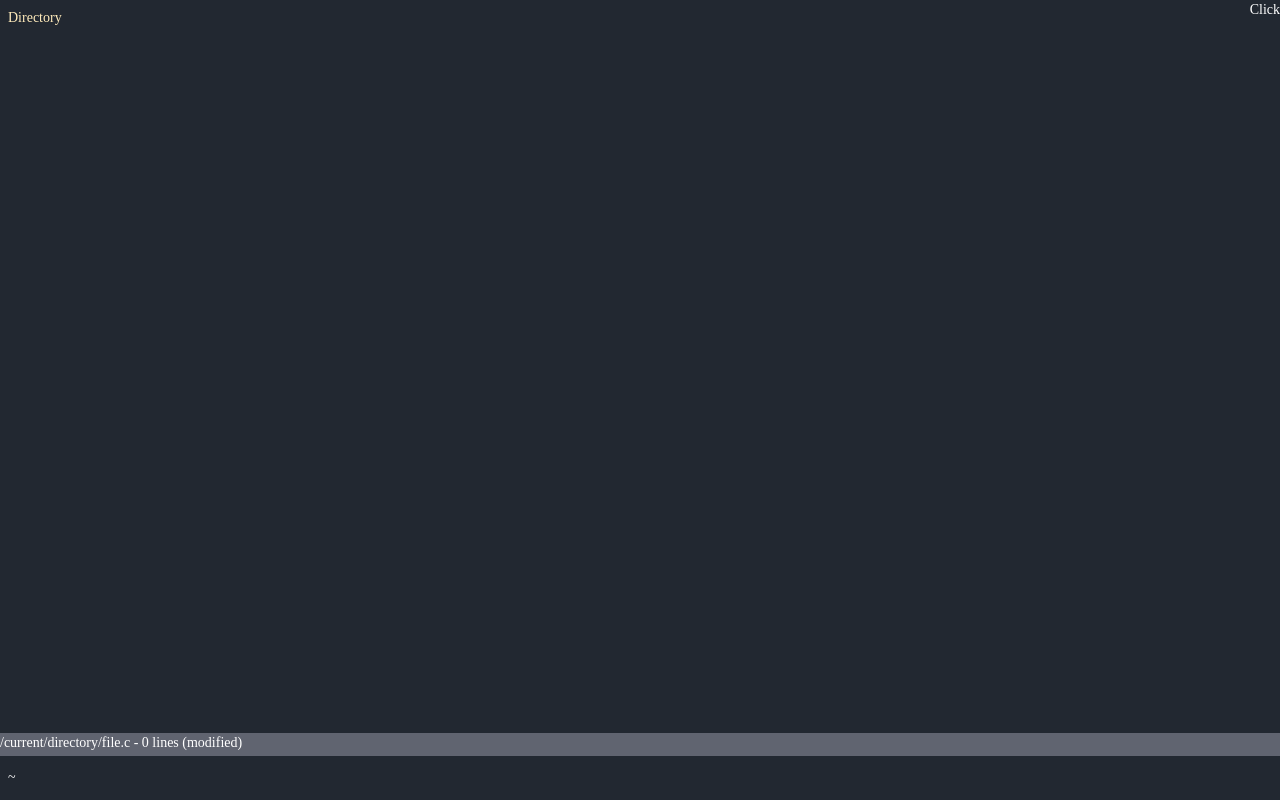
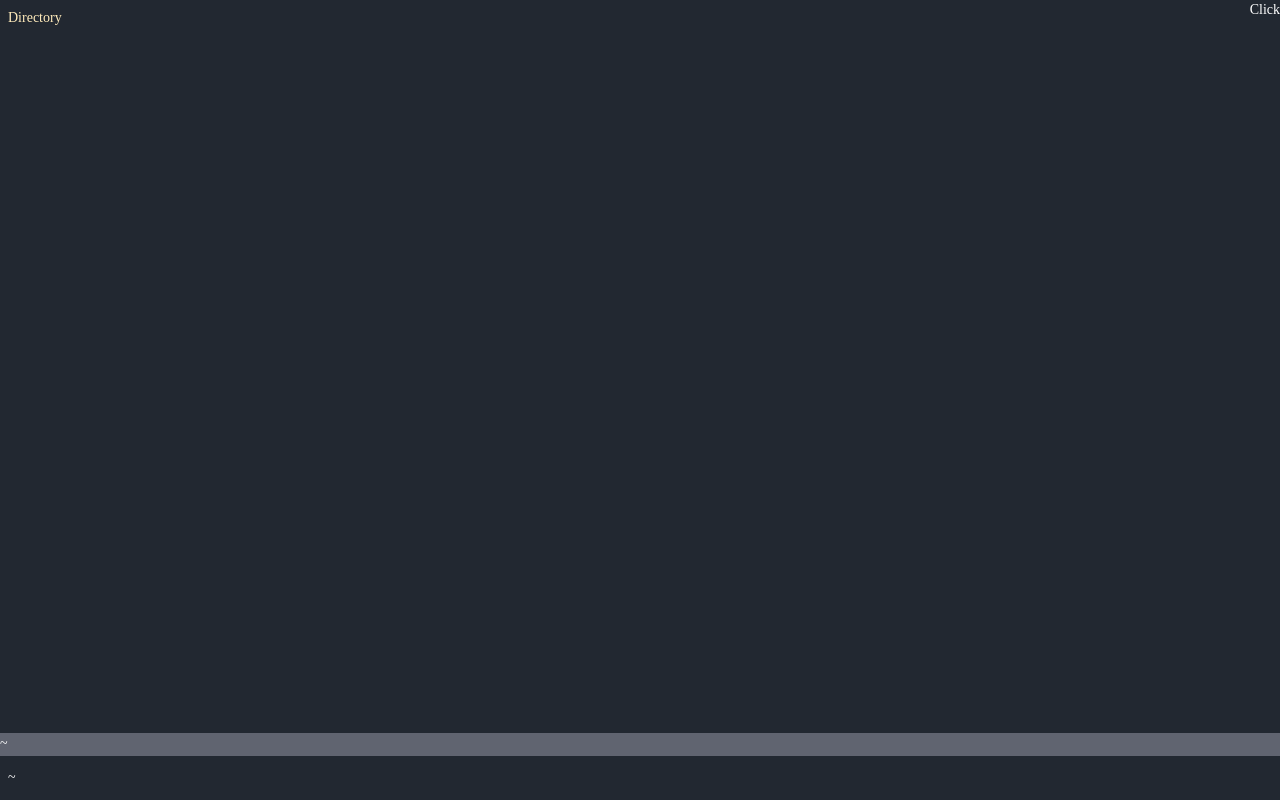
Before and after one commit to Nacir1i/View, a Vue app: page / in a window 1280 px wide. Built offline with nearby package versions, Linux system fonts and the light colour scheme; a web font is replaced by a local one.

Commit message:
display current direcotry in command

```diff
--- a/src/components/Commands.vue
+++ b/src/components/Commands.vue
@@ -1,4 +1,5 @@
 <script setup lang="ts">
+import { directoryAbsolutePath } from "../store";
 import { Interpreter } from "../utils/interpreter";
 
 let input = "";
@@ -14,8 +15,8 @@ function interpretCommand() {
   <div
     class="row-start-12 row-end-13 bg-[#222831] col-span-12 grid grid-rows-3"
   >
-    <div class="w-full bg-[#606470] row-span-1">
-      <h1>/current/directory/file.c - 0 lines (modified)</h1>
+    <div class="w-full bg-[#606470] row-span-1 flex justify-start items-center">
+      <h1>{{ directoryAbsolutePath.path }}</h1>
     </div>
     <div class="row-span-2 flex items-center justify-start pl-2 gap-2">
       <p>~</p>
```
